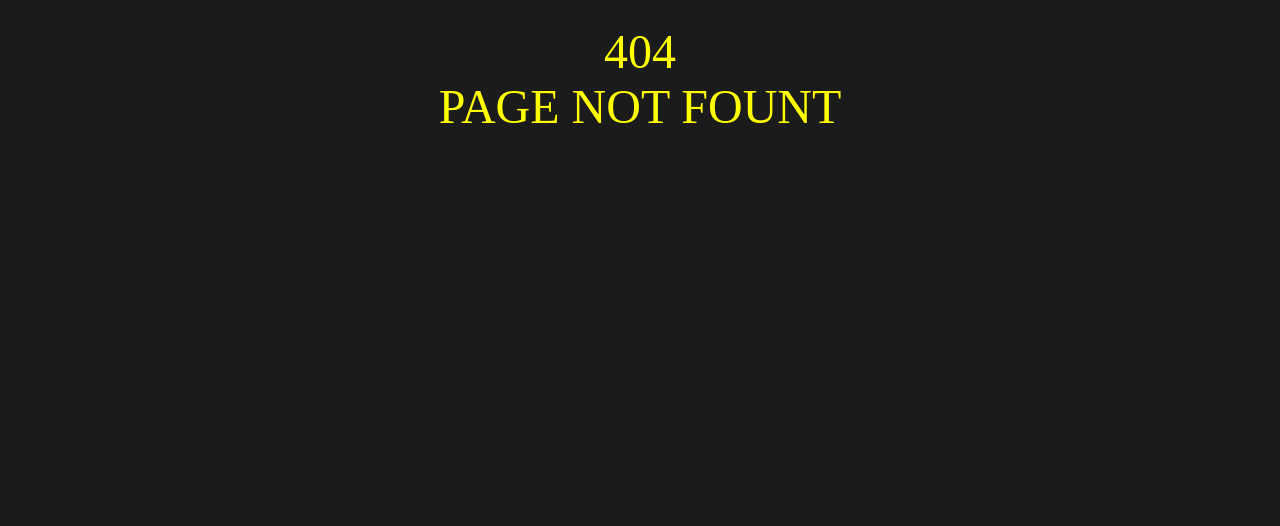
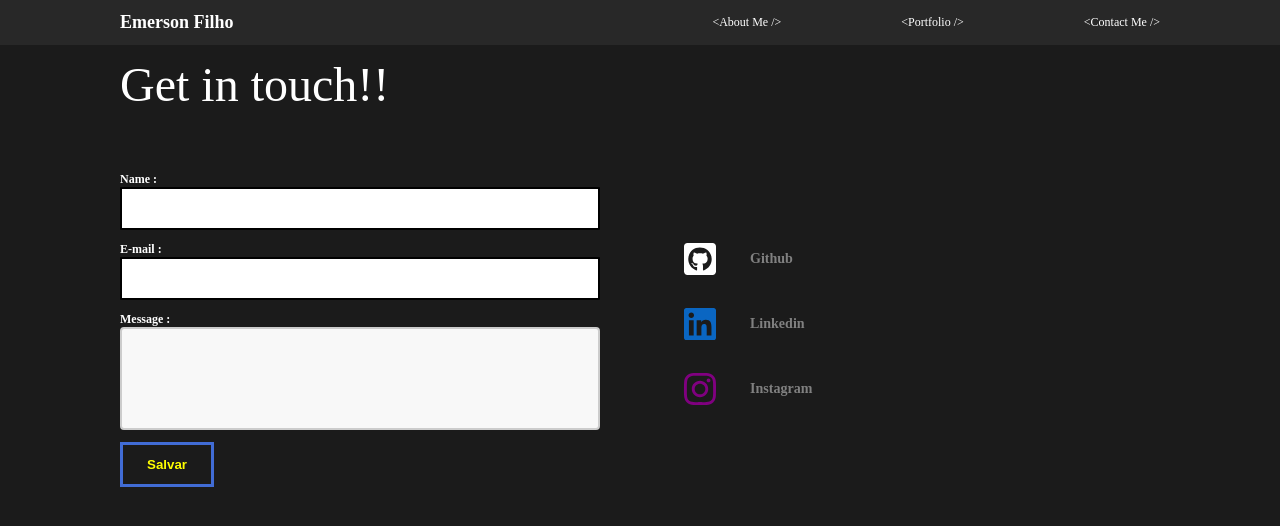
Before and after one commit to emersonsaf/js-fullstack, a React (Create React App) app in the folder frontend/: page /contate-me in a window 1280 px wide. Before the commit this address had no page. Shown: the top 526 px of the page. Built offline with nearby package versions, Linux system fonts and the light colour scheme.

Commit message:
add about section, contact form, social network, contact me and portfolio pages, and add new code in server.js to heroku's connect

```diff
--- a/frontend/src/App.js
+++ b/frontend/src/App.js
@@ -4,15 +4,25 @@ import GlobalStyle from './components/GlobalStyle';
 
 import { BrowserRouter as Router, Route, Switch } from 'react-router-dom'
 import NotFound from "./pages/NotFound";
+import Portfolio from "./pages/Portforlio";
+import ContactMe from "./pages/ContacteMe";
+import Navbar from "./components/Navbar";
 
 function App() {
   return (
     <div>
       <Router>
         <GlobalStyle />
+        <Navbar />
         <Switch>
           <Route exact path='/'>
             <AboutUs />
+          </Route>
+          <Route path='/portfolio'>
+            <Portfolio />
+          </Route>
+          <Route path='/contate-me'>
+            <ContactMe />
           </Route>
           <Route>
             <NotFound />
--- a/frontend/src/components/AboutSection.js
+++ b/frontend/src/components/AboutSection.js
@@ -11,8 +11,8 @@ const AboutSection = () => {
                 <p>
                     I'm Computer scientist who is passionate about making code more accessibility.
                     creating technology to elevate people, and building community.
-                    Some technologies I enjoy working with include chatbots, the MERN( Mongo, Express,
-                    React and Node) stack and Phyton. I am currently work an awesome projects.
+                    Some technologies I enjoy working with  Mongo, Express,
+                    React and Node stack. I am currently work an awesome projects.
                 </p>
                 <button>Contact me</button>
             </Description>
--- /dev/null
+++ b/frontend/src/components/ContactForm.js
@@ -0,0 +1,65 @@
+import React from 'react';
+
+import styled from 'styled-components';
+
+const ContactForm = () => {
+    return (
+        <Form id='contact-form' method='post'>
+            <Input>
+                <label>Name :</label> <input type='text' />
+            </Input>
+            <Input>
+                <label>E-mail :</label>
+                <input type='text' />
+            </Input>
+            <Input>
+                <label>Message :</label>
+                <textarea rows='5' />
+            </Input>
+            <button type='submit'>Salvar</button>
+        </Form>
+    )
+}
+
+const Input = styled.div`
+    display: flex;
+    flex-direction: column;
+    min-width: 60vh;
+    label{
+        color: white;
+        padding-top: 1rem;
+    }
+    input{
+        border: 2px solid;
+        padding: 12px 20px;
+        border-radius: 1%;
+        width: 100%;
+        height: 100%;
+    }
+    input:focus{
+        background-color: #416cd5;
+        color: yellow;
+    }
+    textarea{
+        width: 100%;
+        height: 150%;
+        padding: 12px 20px;
+        box-align: border-box;
+        border: 2px solid #ccc;
+        border-radius: 4px;
+        background-color: #f8f8f8;
+        resize: none;
+    }
+    textarea:focus{
+        background-color: #416cd5;
+        color: yellow;
+    }
+`;
+
+const Form = styled.form`
+    button{
+        margin-top: 1rem;
+    }
+`;
+
+export default ContactForm;
--- a/frontend/src/components/GlobalStyle.js
+++ b/frontend/src/components/GlobalStyle.js
@@ -15,6 +15,7 @@ const GlobalStyle = createGlobalStyle`
         background: #1b1b1b;
         overflow-x: hidden;
         text-decoration: none;
+
     }
     button{
         font-weight: bold;
--- /dev/null
+++ b/frontend/src/components/Navbar.js
@@ -0,0 +1,50 @@
+import React from 'react';
+
+import styled from 'styled-components'
+
+import { Link } from 'react-router-dom'
+
+const Navbar = () => {
+    const menuOptions = {
+        about: '<About Me />',
+        portfolio: '<Portfolio />',
+        contact: '<Contact Me />'
+    }
+
+    return (
+        <StyledNav>
+            <h1><Link to='/'>Emerson Filho</Link></h1>
+            <ul>
+                <li><Link to='/'>{menuOptions.about} </Link></li>
+                <li><Link to='/portfolio'>{menuOptions.portfolio}</Link></li>
+                <li><Link to='/contate-me'>{menuOptions.contact}</Link></li>
+            </ul>
+        </StyledNav>
+    )
+}
+
+const StyledNav = styled.nav`
+    min-height: 10 vh;
+    display: flex;
+    margin: auto;
+    justify-content: space-between;
+    align-items: center;
+    padding: 1rem 10rem;
+    background: #282828;
+    position: sticky;
+
+
+    ul{
+        display:flex;
+        list-style: none;
+    }
+    li{
+        padding-left: 10rem;
+    }
+    a{
+        color: white;
+        text-decoration: none;
+    }
+`;
+
+export default Navbar;
--- /dev/null
+++ b/frontend/src/components/SocialNetwork.js
@@ -0,0 +1,50 @@
+import React from 'react';
+
+import styled from 'styled-components';
+
+import { faGithubSquare, faLinkedin, faInstagram } from '@fortawesome/free-brands-svg-icons'
+import { FontAwesomeIcon } from '@fortawesome/react-fontawesome';
+
+const SocialNetwork = () => {
+    return (
+        <Network>
+            <Social href="http://www.github.com/emersonsaf" target='_blank'>
+                < FontAwesomeIcon icon={faGithubSquare} size='4x' color='white' style={{ paddingRight: 10 }} />
+                <h3>Github</h3>
+            </Social>
+            <Social href="https://www.linkedin.com/in/emerson-filho-23291b103/" target='_blank'>
+                < FontAwesomeIcon icon={faLinkedin} size='4x' color='#0a66c2' style={{ paddingRight: 10 }} />
+                <h3>Linkedin</h3>
+            </Social>
+            <Social href="http://www.instagram.com/emersonfifilho" target='_blank'>
+                < FontAwesomeIcon icon={faInstagram} size='4x' color='purple' style={{ paddingRight: 10 }} />
+                <h3>Instagram</h3>
+            </Social>
+        </Network>
+    )
+}
+
+
+const Network = styled.div`
+    padding: 1rem 5rem;
+`;
+
+const Social = styled.a`
+    display: flex;
+    flex-direction: row;
+    justify-content: flex-start;
+    align-items: center;
+    border-radius: 15px 50px;
+    padding-left: 2rem ;
+    text-decoration: none;
+    &:hover{
+        background: yellow;
+        cursos: pointer;
+    }
+    h3{
+        color: gray;
+        margin: 2rem;
+    }
+`;
+
+export default SocialNetwork
--- /dev/null
+++ b/frontend/src/pages/ContacteMe.js
@@ -0,0 +1,39 @@
+import React from 'react';
+import styled from 'styled-components';
+
+import ContactForm from '../components/ContactForm';
+import SocialNetwork from '../components/SocialNetwork'
+
+const ContactMe = () => {
+    return (
+        <ContactStyled>
+            <Title>
+                <h2>Get in touch!!</h2>
+            </Title>
+            <Areas>
+                <ContactForm />
+                <SocialNetwork />
+            </Areas>
+        </ContactStyled>
+    )
+}
+
+const ContactStyled = styled.div`
+    padding: 1rem 10rem;
+    colod: #353535;
+    min-height: 90hv;
+`;
+
+const Title = styled.div`
+    margin-bottom: 4rem;
+    h2{
+        color: white;
+    }
+`;
+
+const Areas = styled.div`
+    display: flex;
+    align-items: center;
+`;
+
+export default ContactMe;
--- /dev/null
+++ b/frontend/src/pages/Portforlio.js
@@ -0,0 +1,11 @@
+import React from 'react';
+
+const Portfolio = () => {
+    return (
+        <div>
+            <h1>Olá portfolio</h1>
+        </div>
+    )
+}
+
+export default Portfolio;
--- a/package.json
+++ b/package.json
@@ -6,8 +6,9 @@
   "scripts": {
     "dev": "concurrently \"npm run backend\" \"npm run frontend\" ",
     "backend": "nodemon server.js",
-    "frontend": "cd frontend && yarn start",
-    "start": "node server.js"
+    "frontend": "yarn start --prefix frontend",
+    "start": "node server.js",
+    "heroku-postbuild": "NPM_CONFIG_PRODUCTION=false npm install --previx frontend && npm run build --prefix frontend  "
   },
   "keywords": [
     "MERN",
```
Also changed, not shown: 1 other file (tests, documents, lock files or other folders).
